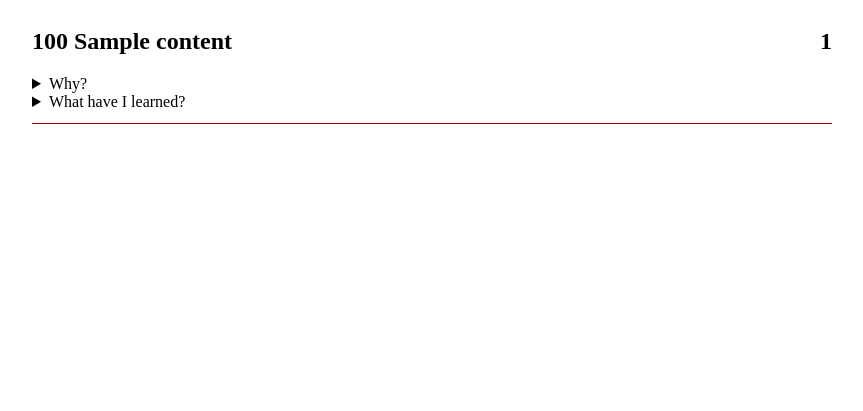
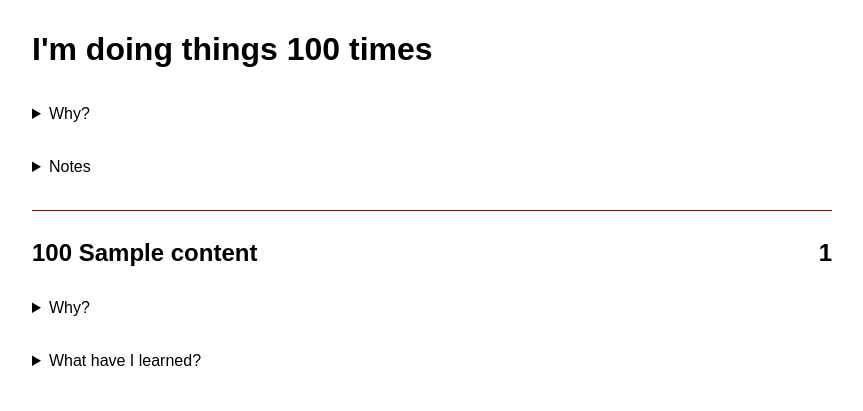
Before and after one commit to rixx/100.rixx.de, a Python web app: template src/templates/index.html in a window 1280 px wide. Shown: the top 411 px of the page, without its empty margins (208-1071 px from the left). Run offline with Jinja, Linux system fonts and the light colour scheme; the template is opened without the code that fills it: most values are stand-ins (such as "Sample title", 1, 10 or a date in 2020).

Commit message:
Explain what the fuck I'm doing

```diff
--- a/src/templates/index.html
+++ b/src/templates/index.html
@@ -17,17 +17,34 @@
     <title>I'm doing things 100 times</title>
 
     <style>
-      .thing-row { max-width: 800px; margin: auto; border-bottom: 1px solid #990000; padding-bottom: 12px }
+      body { max-width: 800px; margin: auto; line-height: 1.8; font-family: sans-serif }
+      .thing-row { border-top: 1px solid #990000; padding-bottom: 12px }
       .thing-row .thing { display: flex; justify-content: space-between; align-items: baseline;}
       .thing-row .thing .count h2 { display: inline }
+      textarea { width: 80% }
+      details { margin-bottom: 12px }
+      details summary { cursor: pointer; margin-bottom: 12px; }
     </style>
   </head>
   <body>
+    <h1>I'm doing things 100 times</h1>
+    <p>
+      <details>
+        <summary>Why?</summary>
+        Sucking at something for a while leads to being good at something, with some caveats: I have to reflect on what I'm doing (hence the "What have I learned?" part), and I have to have enough variation in the crappiness to have something to learn from.
+      </details>
+      <details>
+        <summary>Notes</summary>
+        Doing a thing 100 times is secondary to doing something I want, so if doing a thing 10 times makes me realise that I'm not interested after all, I'll back out. The primary objective is to <b>fuck around and <i>stick it out long enough</i> to find out</b>.
+      </details>
+    </p>
     {% for key, content in data.items() %}
       <form method="POST" class="thing-row">
         <input type="hidden" name="key" value="{{ key }}">
         <div class="thing">
           <h2>100 {{ content.name }}</h2>
+          <p>
+          </p>
           <div class="count">
             {% if admin %}<button name="direction" value="down" type="submit">-</button>{% endif %}
             <h2>{{ content.count }}</h2>
```
